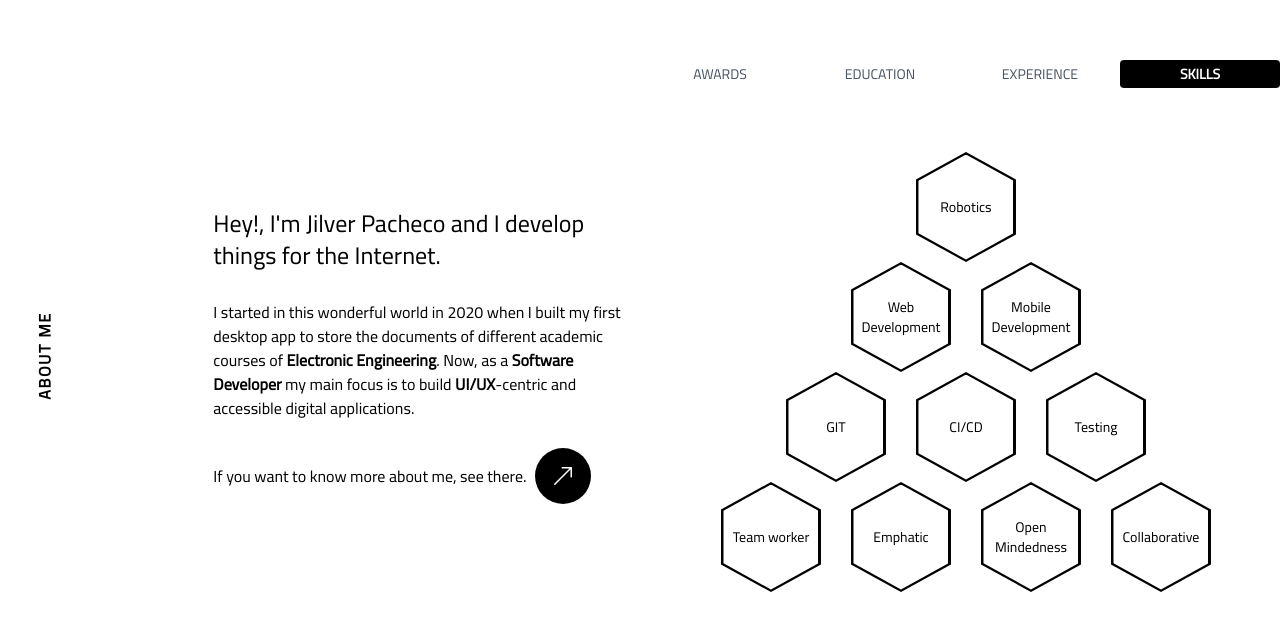
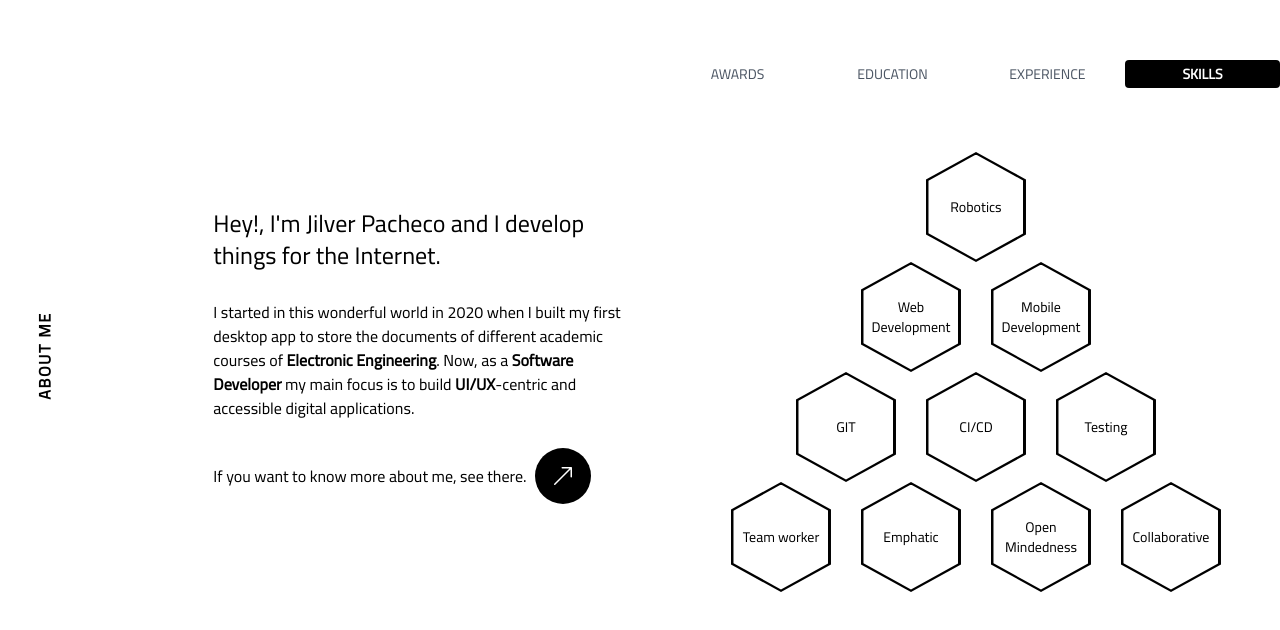
Before and after one commit to jilverprivera/portfolio, a Next.js app: page / in a window 1280 px wide. Shown: the part 844-1474 px from the top of the page. Built offline with nearby package versions, Linux system fonts and the light colour scheme.

Commit message:
add space between components

```diff
--- a/components/about/index.tsx
+++ b/components/about/index.tsx
@@ -44,7 +44,7 @@ const About = () => {
             </span>
           </div>
         </div>
-        <div className="col-span-3 flex flex-col items-center justify-start pt-10 z-0">
+        <div className="col-span-3 flex flex-col items-center justify-start pt-10 z-0 ml-5">
           <div className="w-full grid grid-cols-4 pt-16">
             {types.map((item, index) => (
               <button
```
